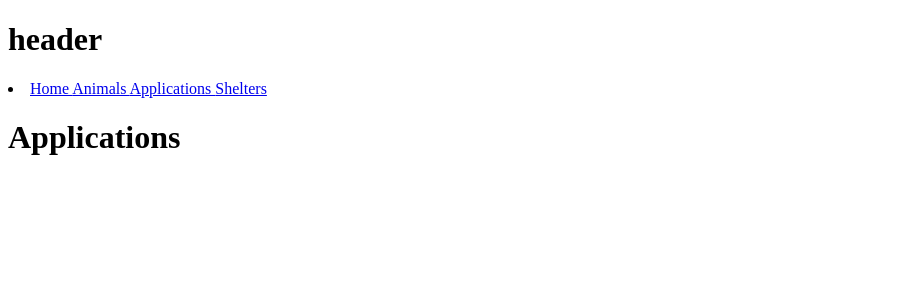
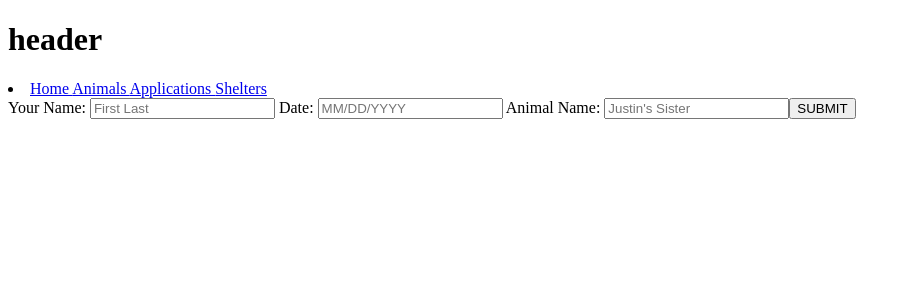
Before and after one commit to justinchitt/pet-shelter-front, a React (Create React App) app: page /applications/new in a window 1280 px wide. Shown: the top 300 px of the page, without its empty margins (0-911 px from the left). Built offline with nearby package versions, Linux system fonts and the light colour scheme.

Commit message:
finished forms

```diff
--- a/src/components/AnimalAdd.js
+++ b/src/components/AnimalAdd.js
@@ -18,7 +18,7 @@
 
     function handleSubmit(e) {
         e.preventDefault()
-        fetch("", {
+        fetch("http://localhost:9292/animals", {
             method: "POST",
             headers: {"Content-Type":"application/json"},
             body:JSON.stringify(formData)
--- a/src/components/AnimalCard.js
+++ b/src/components/AnimalCard.js
@@ -1,12 +1,12 @@
 
 function AnimalCard({handleDeleteItem, animal : {name, animal_type, breed, img_url, shelter_id }}){
-  function handleDelete() {
-        fetch(`http://localhost:9292/${categorys}/${category}.${id}`, {
-          method: 'DELETE',
-        })
-          .then(resp => resp.json())
-          .then((item) => handleDeleteItem(item))
-      }
+  // function handleDelete() {
+  //       fetch(`http://localhost:9292/${categorys}/${category}.${id}`, {
+  //         method: 'DELETE',
+  //       })
+  //         .then(resp => resp.json())
+  //         .then((item) => handleDeleteItem(item))
+  //     }
 
   return(
         <div>
--- a/src/components/App.js
+++ b/src/components/App.js
@@ -6,6 +6,8 @@
 import SheltersContainer from "./SheltersContainer";
 import Home from "./Home";
 import AnimalAdd from './AnimalAdd';
+import ShelterAdd from "./ShelterAdd"
+import ApplicationAdd from "./ApplicationAdd"
 
 function App() {
   return (
@@ -17,14 +19,20 @@
           <Route exact path="/animals">
             <AnimalsContainer />
           </Route>
-          <Route path="/applications">
+          <Route exact path="/applications">
             <ApplicationsContainer />
           </Route>
-          <Route path="/shelters">
+          <Route exact path="/shelters">
             <SheltersContainer />
           </Route>
           <Route path="/animals/new">
             <AnimalAdd />
+          </Route>
+          <Route path="/shelters/new">
+            <ShelterAdd />
+          </Route>
+          <Route path="/applications/new">
+            <ApplicationAdd />
           </Route>
           <Route exact path="/">
             <Home />
--- a/src/components/ApplicationAdd.js
+++ b/src/components/ApplicationAdd.js
@@ -0,0 +1,40 @@
+import { useState } from "react"
+
+function ApplicationAdd() {
+    const [formData, setFormData] = useState({
+        name: "",
+        date: "",
+        animal_name: ""
+    })
+
+    function handleChange(e) {
+        let key = e.target.name
+        let value = e.target.value
+        setFormData({...formData, [key]: value})
+        console.log(formData)
+    }
+
+    function handleSubmit(e) {
+        e.preventDefault()
+        fetch("http://localhost:9292/applications", {
+            method: "POST",
+            headers: {"Content-Type":"application/json"},
+            body:JSON.stringify(formData)
+        })
+        .then(resp => resp.json())
+        .then(data => {
+            console.log(data)
+        });
+    }
+
+    return (
+        <form onSubmit={handleSubmit}>
+            <label>Your Name: <input name="name" type="text" value={formData.name} onChange={handleChange} placeholder="First Last" required></input></label>
+            <label> Date: <input name="date" type="text" value={formData.date} onChange={handleChange} placeholder="MM/DD/YYYY" required></input></label>
+            <label> Animal Name: <input name="animal_name" type="text" value={formData.animal_name} onChange={handleChange} placeholder="Justin's Sister" required></input></label>
+            <button className='submit' type="submit">SUBMIT</button>
+        </form>
+    )
+}
+
+export default ApplicationAdd
--- a/src/components/ApplicationsContainer.js
+++ b/src/components/ApplicationsContainer.js
@@ -1,7 +1,13 @@
-function Applications() {
+import { useHistory } from 'react-router-dom';
+
+function ApplicationsContainer() {
+    let history = useHistory();
     return (
-        <h1>Applications</h1>
+        <>
+            <h1>Applications</h1>
+            <button onClick={()=> history.push('/applications/new')}>Submit an Application</button>
+        </>
     )
 }
 
-export default Applications
+export default ApplicationsContainer
--- a/src/components/ShelterAdd.js
+++ b/src/components/ShelterAdd.js
@@ -15,7 +15,7 @@
 
     function handleSubmit(e) {
         e.preventDefault()
-        fetch("", {
+        fetch("http://localhost:9292/animals", {
             method: "POST",
             headers: {"Content-Type":"application/json"},
             body:JSON.stringify(formData)
@@ -29,7 +29,7 @@
     return (
         <form onSubmit={handleSubmit}>
             <label> Shelter Name: <input name="name" type="text" value={formData.name} onChange={handleChange} placeholder="La Casa de Perritos" required></input></label>
-            <label> Address: <input name="address" type="text" value={formData.address} onChange={handleChange} placeholder="Snoopy" required></input></label>
+            <label> Address: <input name="address" type="text" value={formData.address} onChange={handleChange} placeholder="Ex: 1234 Cookie St, 90231 CA" required></input></label>
             <button className='submit' type="submit">SUBMIT</button>
         </form>
     )
--- a/src/components/SheltersContainer.js
+++ b/src/components/SheltersContainer.js
@@ -1,6 +1,12 @@
+import { useHistory } from 'react-router-dom';
+
 function Shelters() {
+    let history = useHistory();
     return (
-        <h1>Shelters</h1>
+        <>
+            <h1>Shelters</h1>
+            <button onClick={()=> history.push('/shelters/new')}>Add a Shelter</button>
+        </>
     )
 }
 
```
